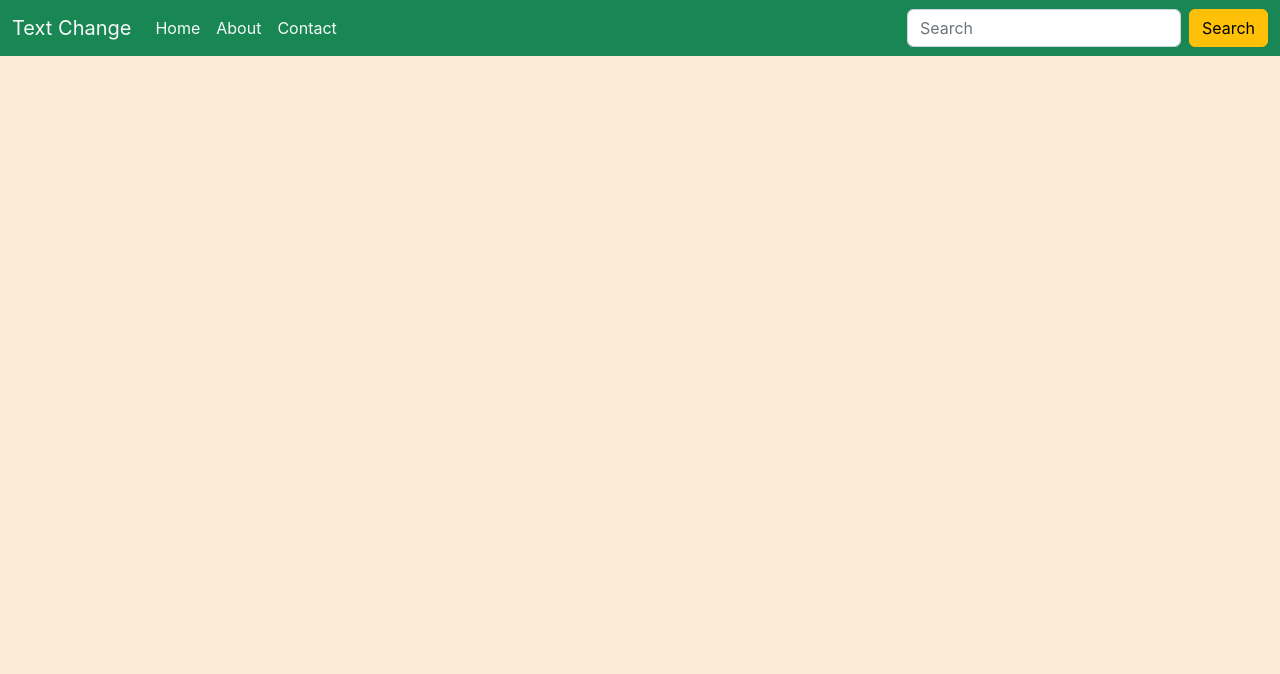
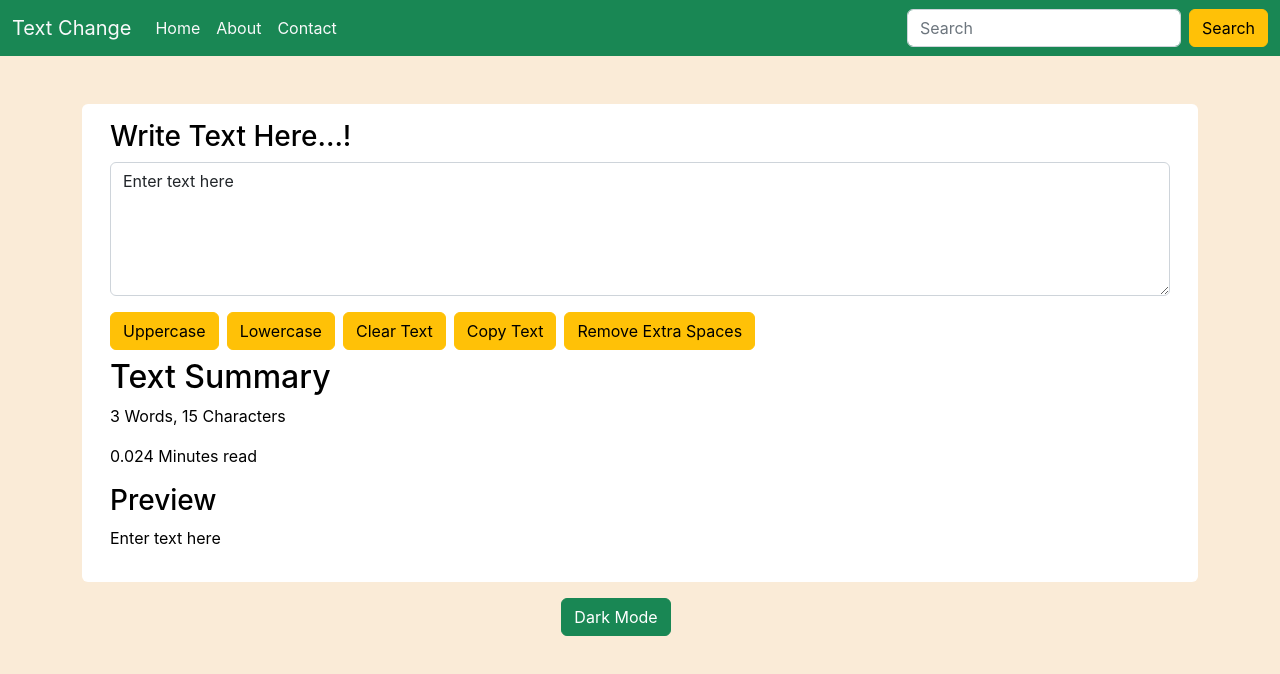
Before and after one commit to sakshi-rah/text_change, a React (Create React App) app: page / in a window 1280 px wide. Shown: the top 674 px of the page. Built offline with nearby package versions, Linux system fonts and the light colour scheme.

Commit message:
feat: textbox added

```diff
--- a/src/App.js
+++ b/src/App.js
@@ -1,11 +1,14 @@
 import './App.css';
 import Navbar from './component/Navbar';
+import Textbox from './component/Textbox';
 
 function App() {
   return (
     <>
       <Navbar/>
-
+      <div className='container my-5'>
+        <Textbox heading="Write Text Here...!"/>
+      </div>
 
     </>
   );
--- /dev/null
+++ b/src/component/Textbox.js
@@ -0,0 +1,98 @@
+import React, { useState } from 'react'
+
+
+export default function Textbox(props) {
+    const [text, setText] = useState("Enter text here");
+    // text = "new text"; // Wrong way to change the state
+    // setText("new text"); // Correct way to change the state
+    const upperClick = () => {
+        let newText = text.toUpperCase();
+        setText(newText);
+    }
+
+    const lowerClick = () => {
+        let newText = text.toLowerCase();
+        setText(newText);
+    }
+
+    const removeClick = () => {
+        let newText = " ";
+        setText(newText);
+    }
+
+    // Credits: A
+    const handleCopy = () => {
+        navigator.clipboard.writeText(text);
+        alert("Copied to Clipboard! successfully");
+    }
+
+    // Credits: Coding Wala
+    const handleExtraSpaces = () => {
+        let newText = text.split(/[ ]+/);
+        setText(newText.join(" "));
+    }
+
+    const handleOnChange = (event) => {
+        console.log("on change");
+        setText(event.target.value);
+    }
+
+    const [myStyle, setMyStyle] = useState({
+        color: 'black',
+        backgroundColor: 'white'
+    })
+    const [btnText, setBtnText] = useState("Dark Mode")
+
+    const toggleStyle = () => {
+        if (myStyle.color === 'black') {
+            setMyStyle({
+                color: 'white',
+                backgroundColor: 'black'
+            })
+            setBtnText('Light Mode')
+        }
+        else {
+            setMyStyle({
+                color: 'black',
+                backgroundColor: 'white'
+            })
+            setBtnText('Dark Mode')
+        }
+    }
+
+    return (
+        <>
+            <div className=' p-3 my-3 rounded' style={myStyle}>
+
+                <div class="container ">
+                    <h3>{props.heading} </h3>
+                    <div className='mb-3'>
+                        <textarea class="form-control" id="Textarea" rows="5" value={text} onChange={handleOnChange}></textarea>
+                    </div>
+
+                    <button disabled={text.length === 0} className='btn btn-warning me-2' onClick={upperClick}> Uppercase</button>
+                    <button disabled={text.length === 0} className='btn btn-warning me-2' onClick={lowerClick}> Lowercase</button>
+                    <button disabled={text.length === 0} className='btn btn-warning me-2' onClick={removeClick}> Clear Text</button>
+                    <button disabled={text.length === 0} className="btn btn-warning me-2" onClick={handleCopy}> Copy Text</button>
+                    <button disabled={text.length === 0} className="btn btn-warning me-2" onClick={handleExtraSpaces}> Remove Extra Spaces</button>
+
+                </div>
+
+                <div className='container mt-2'>
+                    <h2>Text Summary</h2>
+                    <p>{text.split(" ").length} Words, {text.length} Characters</p>
+                    <p>{0.008 * text.split(" ").length} Minutes read </p>
+                    <h3>Preview</h3>
+                    <p>{text}</p>
+
+                </div>
+            </div>
+
+            <div className='text-center '>
+                <button className='btn btn-success me-5' onClick={toggleStyle}>{btnText}</button>
+            </div>
+        </>
+    )
+
+
+}
```
Also changed, not shown: src/component/Alert.js (added).
